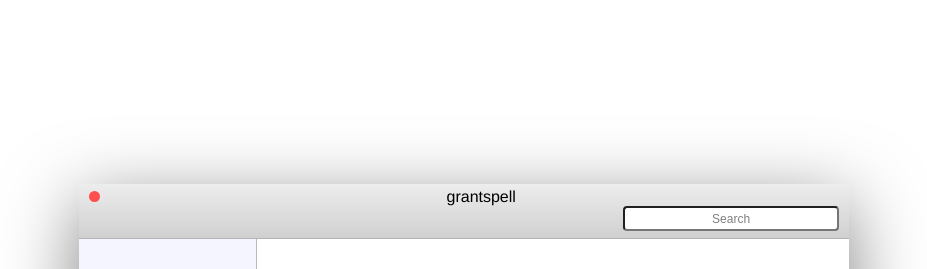
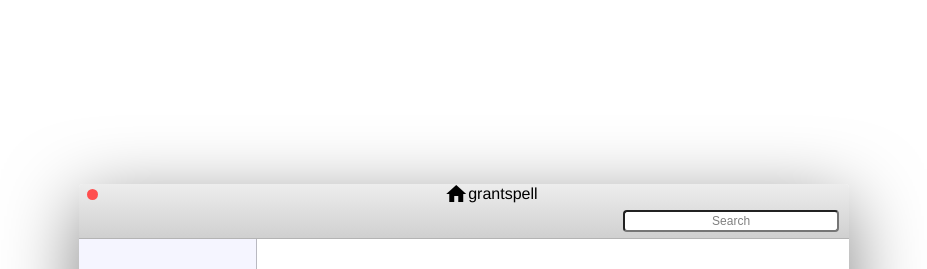
Before and after one commit to grantspell/os-portfolio, a React (Create React App) app in the folder client/: page /sandbox in a window 1280 px wide. Shown: the top 269 px of the page, without its empty margins (21-948 px from the left). Built offline with nearby package versions, Linux system fonts and the light colour scheme.

Commit message:
SANDBOX UPDATE | added proper `status` message with home directory icon

```diff
--- a/client/src/components/sandbox/Sandbox.js
+++ b/client/src/components/sandbox/Sandbox.js
@@ -40,7 +40,7 @@ const WToolBar = styled.div`
     border-bottom: .5px solid rgba(0,0,0, 0.245);
     `
 const TBTop = styled.div`
-    height: 30%;
+    height: 40%;
     width: 100%;
     display: flex;
     justify-content: flex-start;
@@ -51,14 +51,17 @@ const TBTop = styled.div`
         width: 11px;
         background-color: rgba(255, 78, 78, 1);
         border-radius: 50%;
-        margin: 10px 0px 0px 10px;
+        margin: 0px 0px 0px 1%;
     }
     .status {
-        margin: 10px 0px 0px 45%;
+        margin: 0px 0px 0px 45%;
+        width: 50%;
+        display: flex;
+        align-items: center;
     }
 `
 const TBBottom = styled.div`
-    height: 70%;
+    height: 60%;
     width: 100%;
     display: flex;
     justify-content: flex-end;
@@ -76,7 +79,7 @@ const TBBottom = styled.div`
         -webkit-transition-property: all;
         -webkit-transition-duration: .350s;
         transition-property: all;
-        transition-duration: .350 s;
+        transition-duration: .350s;
     }
     .searchInput:focus {
         text-align: left;
@@ -112,7 +115,7 @@ class Sandbox extends Component {
 
                                 <div className="closeButton"></div>
 
-                                <div className="status">grantspell</div>
+                                <div className="status"><i className="icon" class="material-icons">home</i><p>grantspell</p></div>
 
                             </TBTop>
 
```
